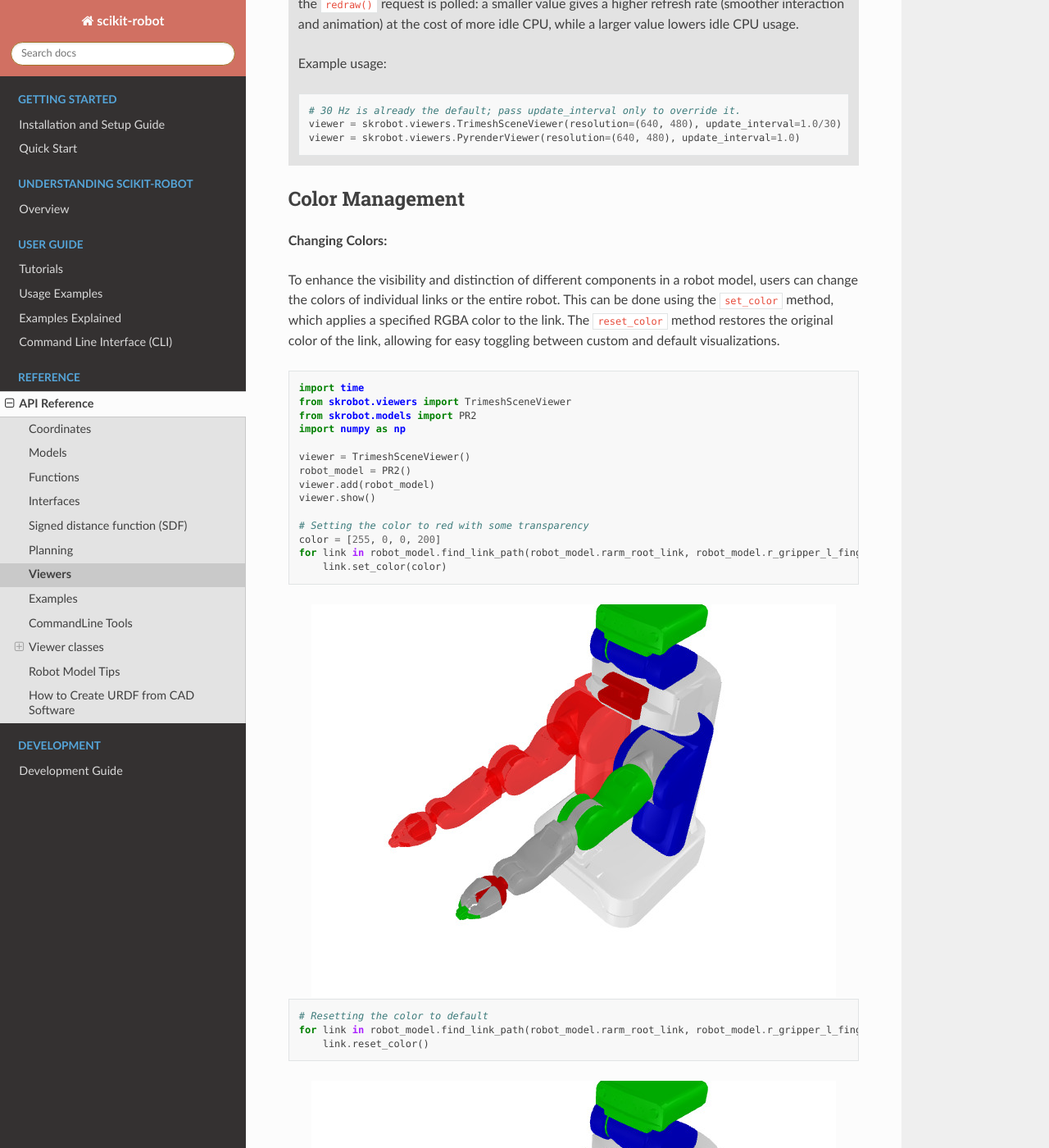
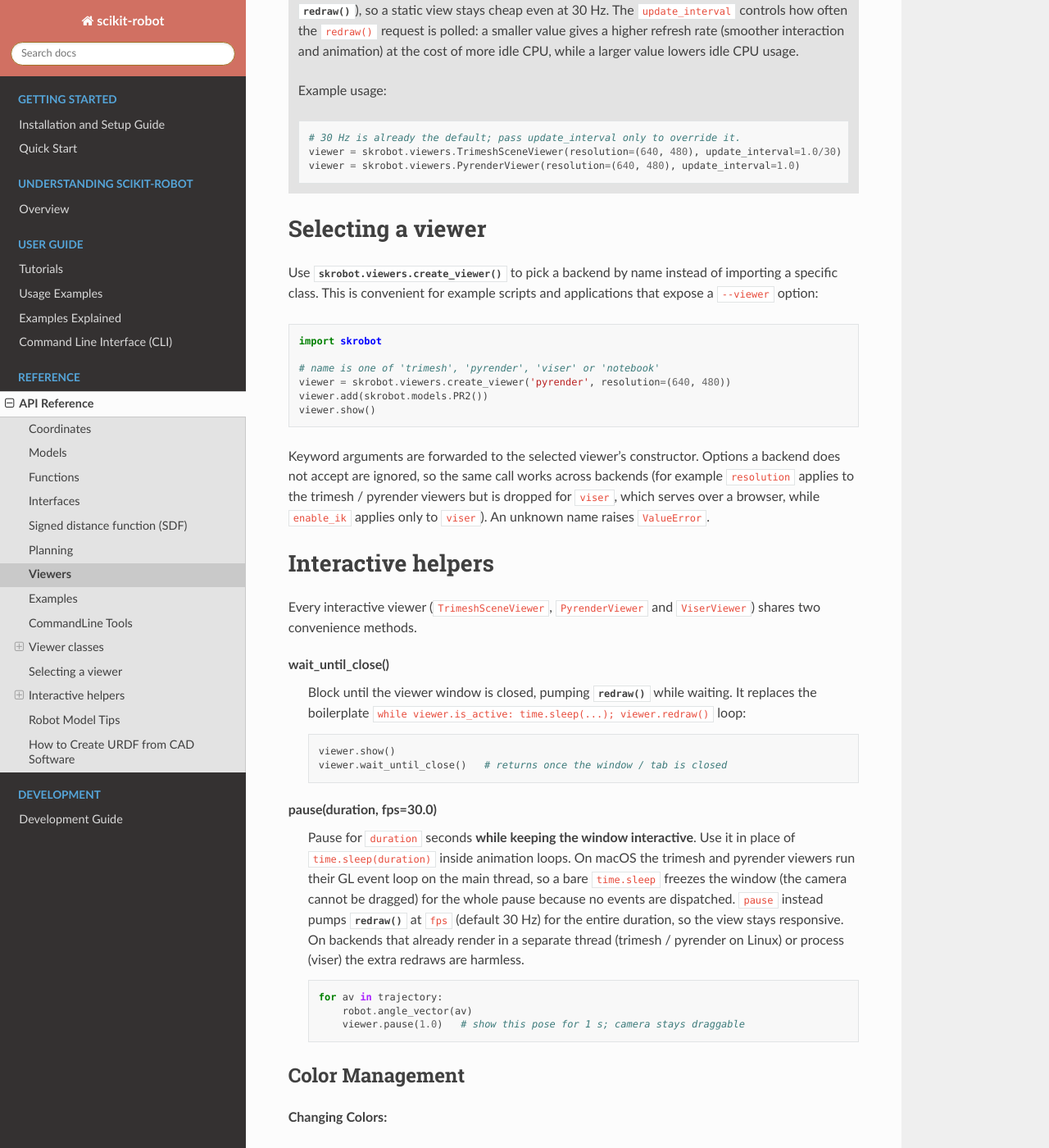
Before and after one commit to iory/scikit-robot, a Sphinx documentation site: the page built from docs/source/reference/viewers.rst, in a window 1280 px wide and 1400 px high, scrolled down 8276 px. Shown: the whole window at 82% size. Built offline with Sphinx 7.4.7 and the Read the Docs theme 3.1.0, drawn with Linux system fonts in a browser that asks for light colours; some of the changed text lies outside the part shown.

Commit message:
Add viewer.pause() to keep the window interactive during animation pauses
The trimesh and pyrender viewers run their GL event loop on the main thread
on macOS, so a bare time.sleep() inside an animation loop freezes the window
(the camera cannot be dragged) for the whole pause because no events are
dispatched.

Add pause(duration, fps=30.0) to the shared interactive-viewer mixin: it
pumps redraw() at fps for the requested duration so the view stays
responsive. fps must be a positive finite number, non-positive / non-finite
durations fall back to a single redraw, and timing uses time.monotonic().

Replace the redraw()+time.sleep() animation pauses in the examples with
viewer.pause(), and document create_viewer, wait_until_close and pause in the
viewer reference and visualization tutorial.

```diff
--- a/docs/source/reference/viewers.rst
+++ b/docs/source/reference/viewers.rst
@@ -263,14 +263,16 @@ The following video demonstrates the interactive IK feature, where dragging the
     robot = Panda()
     viewer.add(robot)
 
+    # Position the camera. ViserViewer implements the same set_camera API as
+    # the trimesh / pyrender viewers, so the call is identical across backends.
+    import numpy as np
+    viewer.set_camera([0, 0, np.pi / 2.0])
+
     # Open browser to view
     viewer.show()
 
-    # Keep the viewer running
-    import time
-    while viewer.is_active:
-        viewer.redraw()
-        time.sleep(0.1)
+    # Block until the browser tab / window is closed
+    viewer.wait_until_close()
 
 **Command Line Usage:**
 
@@ -291,6 +293,61 @@ The following video demonstrates the interactive IK feature, where dragging the
     viewer = skrobot.viewers.TrimeshSceneViewer(resolution=(640, 480), update_interval=1.0/30)   # 30 Hz (default)
     viewer = skrobot.viewers.PyrenderViewer(resolution=(640, 480), update_interval=1.0)           # 1 Hz, lower idle CPU
 
+
+Selecting a viewer
+==================
+
+Use :func:`skrobot.viewers.create_viewer` to pick a backend by name instead of
+importing a specific class. This is convenient for example scripts and
+applications that expose a ``--viewer`` option:
+
+.. code-block:: python
+
+    import skrobot
+
+    # name is one of 'trimesh', 'pyrender', 'viser' or 'notebook'
+    viewer = skrobot.viewers.create_viewer('pyrender', resolution=(640, 480))
+    viewer.add(skrobot.models.PR2())
+    viewer.show()
+
+Keyword arguments are forwarded to the selected viewer's constructor. Options a
+backend does not accept are ignored, so the same call works across backends
+(for example ``resolution`` applies to the trimesh / pyrender viewers but is
+dropped for ``viser``, which serves over a browser, while ``enable_ik`` applies
+only to ``viser``). An unknown name raises ``ValueError``.
+
+Interactive helpers
+===================
+
+Every interactive viewer (``TrimeshSceneViewer``, ``PyrenderViewer`` and
+``ViserViewer``) shares two convenience methods.
+
+**wait_until_close()**
+  Block until the viewer window is closed, pumping :func:`redraw` while
+  waiting. It replaces the boilerplate
+  ``while viewer.is_active: time.sleep(...); viewer.redraw()`` loop:
+
+  .. code-block:: python
+
+      viewer.show()
+      viewer.wait_until_close()   # returns once the window / tab is closed
+
+**pause(duration, fps=30.0)**
+  Pause for ``duration`` seconds **while keeping the window interactive**. Use
+  it in place of ``time.sleep(duration)`` inside animation loops. On macOS the
+  trimesh and pyrender viewers run their GL event loop on the main thread, so a
+  bare ``time.sleep`` freezes the window (the camera cannot be dragged) for the
+  whole pause because no events are dispatched. ``pause`` instead pumps
+  :func:`redraw` at ``fps`` (default 30 Hz) for the entire duration, so the view
+  stays responsive. On backends that already render in a separate thread
+  (trimesh / pyrender on Linux) or process (viser) the extra redraws are
+  harmless.
+
+  .. code-block:: python
+
+      for av in trajectory:
+          robot.angle_vector(av)
+          viewer.pause(1.0)   # show this pose for 1 s; camera stays draggable
 
 Color Management
 ----------------
```
Also changed, not shown: docs/source/tutorials/visualization.rst (+36 -5 lines), 9 other files.
